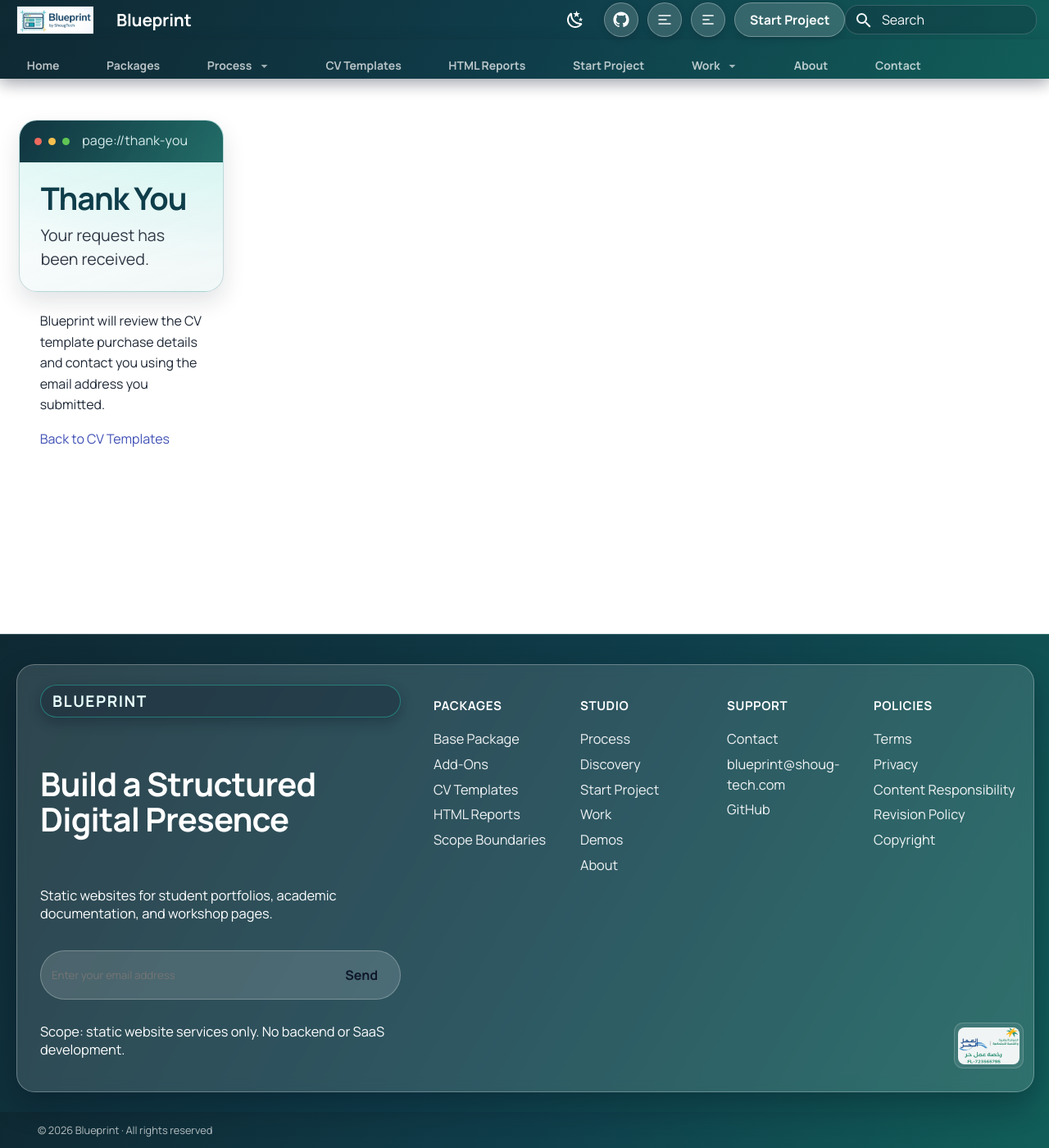
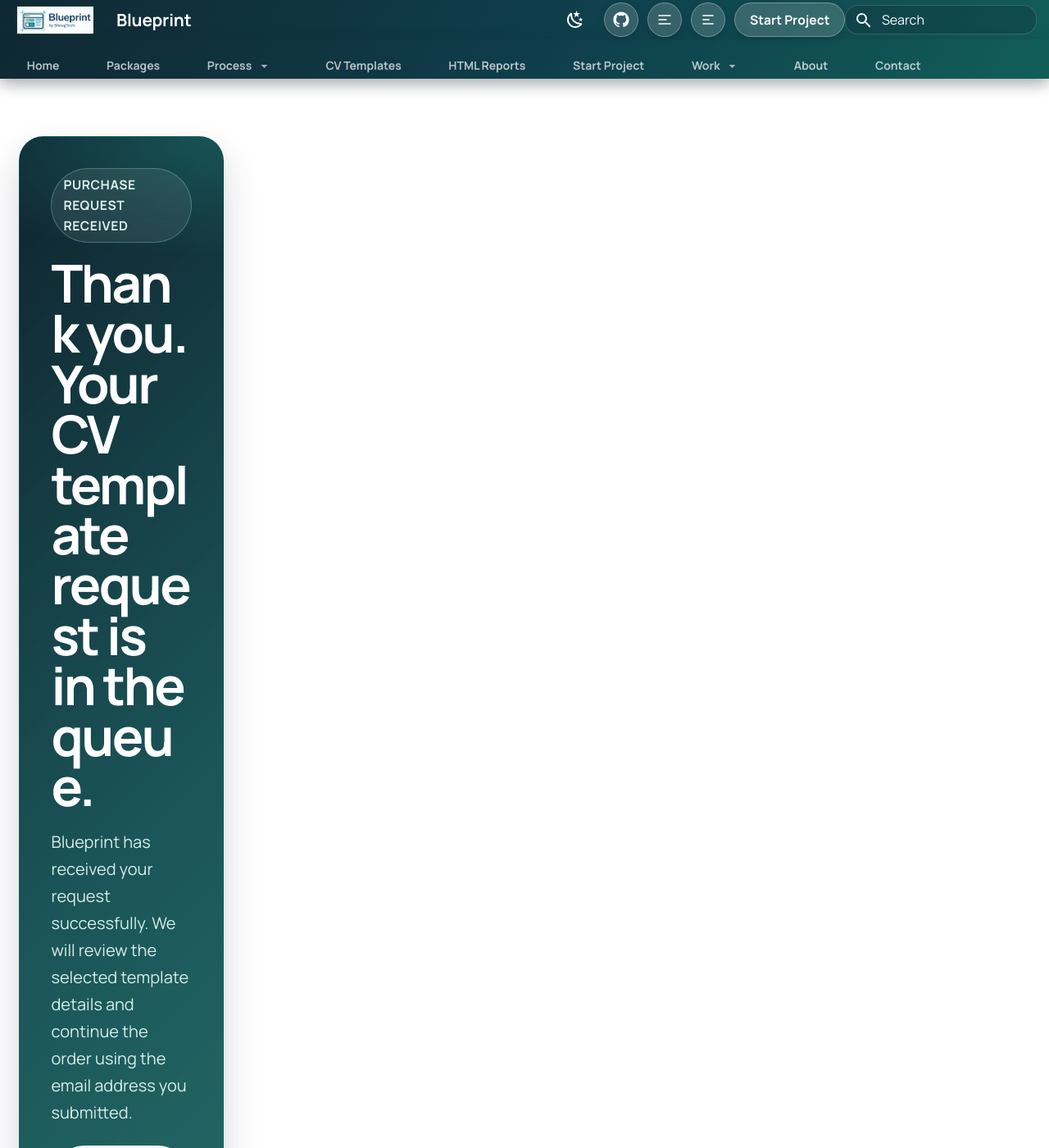
Before and after one commit to Shoug-Alomran/Blueprint, an MkDocs documentation site: the page built from docs/thank-you/index.md, in a window 1280 px wide and 1400 px high. Shown: the whole window at 82% size. Built offline with MkDocs 1.6.1 and Material for MkDocs 9.7.7, drawn with Linux system fonts in a browser that asks for light colours; some of the changed text lies outside the part shown.

Commit message:
Enhance thank you page layout and content for improved user experience

```diff
--- a/docs/styles/components.css
+++ b/docs/styles/components.css
@@ -664,3 +664,159 @@
     grid-template-columns: 1fr;
   }
 }
+
+.md-typeset .purchase-thankyou {
+  margin: 1rem 0 2rem;
+}
+
+.md-typeset .purchase-thankyou__hero {
+  position: relative;
+  overflow: hidden;
+  margin-bottom: 1rem;
+  padding: clamp(1.4rem, 3vw, 2.4rem);
+  border: 1px solid rgba(15, 118, 110, 0.22);
+  border-radius: 1.5rem;
+  background:
+    radial-gradient(680px 240px at 100% 0%, rgba(45, 212, 191, 0.22), transparent 60%),
+    linear-gradient(135deg, rgba(10, 31, 42, 0.98), rgba(12, 74, 78, 0.94) 58%, rgba(17, 94, 89, 0.92));
+  color: #effcfb;
+  box-shadow: 0 22px 44px rgba(15, 23, 42, 0.18);
+}
+
+.md-typeset .purchase-thankyou__eyebrow {
+  display: inline-flex;
+  align-items: center;
+  gap: 0.4rem;
+  margin-bottom: 0.9rem;
+  padding: 0.34rem 0.7rem;
+  border: 1px solid rgba(153, 246, 228, 0.28);
+  border-radius: 999px;
+  background: rgba(255, 255, 255, 0.08);
+  color: rgba(236, 253, 250, 0.92);
+  font-size: 0.78rem;
+  font-weight: 800;
+  letter-spacing: 0.04em;
+  text-transform: uppercase;
+}
+
+.md-typeset .purchase-thankyou__hero h1 {
+  margin: 0;
+  max-width: 13ch;
+  color: #ffffff;
+  font-size: clamp(2.2rem, 5vw, 4.2rem);
+  line-height: 0.96;
+  letter-spacing: -0.04em;
+  text-wrap: balance;
+}
+
+.md-typeset .purchase-thankyou__lead {
+  margin: 1rem 0 0;
+  max-width: 58ch;
+  color: rgba(236, 253, 250, 0.9);
+  font-size: clamp(1rem, 1.25vw, 1.14rem);
+  line-height: 1.65;
+}
+
+.md-typeset .purchase-thankyou__actions {
+  display: flex;
+  flex-wrap: wrap;
+  gap: 0.75rem;
+  margin-top: 1.2rem;
+}
+
+.md-typeset .purchase-thankyou__button {
+  display: inline-flex;
+  align-items: center;
+  justify-content: center;
+  min-height: 2.85rem;
+  padding: 0.75rem 1.1rem;
+  border: 1px solid rgba(226, 232, 240, 0.22);
+  border-radius: 999px;
+  background: rgba(255, 255, 255, 0.08);
+  color: #f8fafc !important;
+  text-decoration: none !important;
+  font-weight: 800;
+  transition: transform 160ms ease, background-color 160ms ease, border-color 160ms ease;
+}
+
+.md-typeset .purchase-thankyou__button:hover,
+.md-typeset .purchase-thankyou__button:focus-visible {
+  transform: translateY(-1px);
+  background: rgba(255, 255, 255, 0.14);
+  border-color: rgba(255, 255, 255, 0.34);
+}
+
+.md-typeset .purchase-thankyou__button--primary {
+  background: #f8fafc;
+  border-color: #f8fafc;
+  color: #0f3d4a !important;
+}
+
+.md-typeset .purchase-thankyou__button--primary:hover,
+.md-typeset .purchase-thankyou__button--primary:focus-visible {
+  background: #ffffff;
+  border-color: #ffffff;
+}
+
+.md-typeset .purchase-thankyou__grid {
+  display: grid;
+  grid-template-columns: repeat(2, minmax(0, 1fr));
+  gap: 1rem;
+}
+
+.md-typeset .purchase-thankyou__card {
+  height: 100%;
+  padding: 1.15rem 1.2rem;
+  border: 1px solid rgba(15, 118, 110, 0.16);
+  border-radius: 1.1rem;
+  background:
+    radial-gradient(480px 180px at 100% 0%, rgba(45, 212, 191, 0.08), transparent 58%),
+    linear-gradient(165deg, rgba(255, 255, 255, 0.99), rgba(242, 247, 248, 0.96));
+  box-shadow: var(--shadow-soft);
+}
+
+.md-typeset .purchase-thankyou__card h2 {
+  margin-top: 0;
+  margin-bottom: 0.6rem;
+  font-size: 1.05rem;
+  color: var(--brand-2);
+}
+
+.md-typeset .purchase-thankyou__card p,
+.md-typeset .purchase-thankyou__card li {
+  color: var(--text-main);
+  line-height: 1.7;
+}
+
+.md-typeset .purchase-thankyou__card ul {
+  margin: 0;
+  padding-left: 1.15rem;
+}
+
+[data-md-color-scheme="slate"] .md-typeset .purchase-thankyou__hero {
+  border-color: rgba(45, 212, 191, 0.24);
+  box-shadow: none;
+}
+
+[data-md-color-scheme="slate"] .md-typeset .purchase-thankyou__card {
+  border-color: rgba(45, 212, 191, 0.16);
+  background:
+    radial-gradient(480px 180px at 100% 0%, rgba(45, 212, 191, 0.08), transparent 58%),
+    linear-gradient(165deg, rgba(10, 18, 28, 0.98), rgba(15, 23, 42, 0.96));
+}
+
+[data-md-color-scheme="slate"] .md-typeset .purchase-thankyou__card h2,
+[data-md-color-scheme="slate"] .md-typeset .purchase-thankyou__card p,
+[data-md-color-scheme="slate"] .md-typeset .purchase-thankyou__card li {
+  color: #e6fbfa;
+}
+
+@media (max-width: 50rem) {
+  .md-typeset .purchase-thankyou__grid {
+    grid-template-columns: 1fr;
+  }
+
+  .md-typeset .purchase-thankyou__hero h1 {
+    max-width: none;
+  }
+}
--- a/docs/thank-you/index.md
+++ b/docs/thank-you/index.md
@@ -3,12 +3,38 @@
 description: Blueprint has received your CV template purchase request.
 hide:
   - navigation
+  - toc
 ---
 
-# Thank You
+<section class="purchase-thankyou">
+  <div class="purchase-thankyou__hero">
+    <div class="purchase-thankyou__eyebrow">Purchase request received</div>
+    <h1>Thank you. Your CV template request is in the queue.</h1>
+    <p class="purchase-thankyou__lead">
+      Blueprint has received your request successfully. We will review the selected template details and continue the order using the email address you submitted.
+    </p>
+    <div class="purchase-thankyou__actions">
+      <a class="purchase-thankyou__button purchase-thankyou__button--primary" href="/CV_index/">Back to CV Templates</a>
+      <a class="purchase-thankyou__button" href="/contact/">Contact Blueprint</a>
+    </div>
+  </div>
 
-Your request has been received.
+  <div class="purchase-thankyou__grid">
+    <article class="purchase-thankyou__card">
+      <h2>What happens next</h2>
+      <ul>
+        <li>Your purchase request is reviewed by Blueprint.</li>
+        <li>You will be contacted using the submitted email address.</li>
+        <li>Next-step details for delivery or customization will follow.</li>
+      </ul>
+    </article>
 
-Blueprint will review the CV template purchase details and contact you using the email address you submitted.
-
-[Back to CV Templates](/CV_index/)
+    <article class="purchase-thankyou__card">
+      <h2>Need to update something?</h2>
+      <p>
+        If you entered the wrong email address or want to change the requested template, send a follow-up message to
+        <a href="mailto:blueprint@shoug-tech.com">blueprint@shoug-tech.com</a>.
+      </p>
+    </article>
+  </div>
+</section>
```
